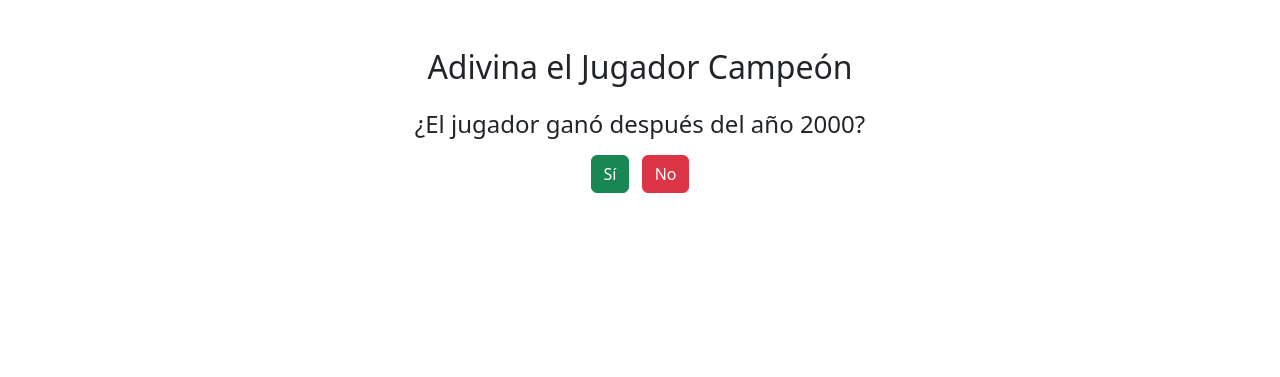
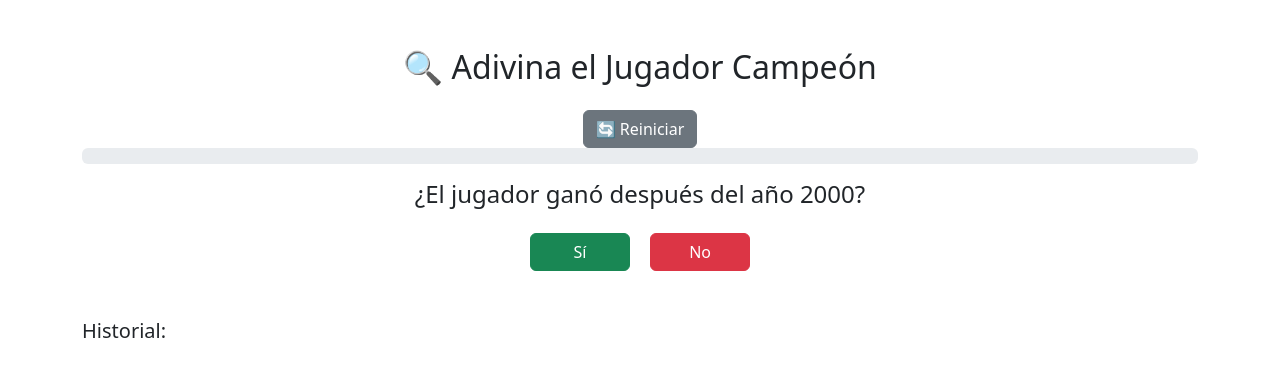
Before and after one commit to AEmorales00/adivinador_jugadores, a Flask app: page / in a window 1280 px wide. Shown: the top 377 px of the page. Run offline with Flask 3, Linux system fonts and the light colour scheme.

Commit message:
chore: Ampliar banco de preguntas y mejorar flujo de la aplicación

```diff
--- a/app.py
+++ b/app.py
@@ -15,18 +15,29 @@ def conectar_db():
         database="copa_mundial_jugadores"
     )
 
-# Banco de preguntas (puedes agregar más)
+# Banco de preguntas ampliado
 PREGUNTAS = [
     {"texto": "¿El jugador ganó después del año 2000?", "campo": "ano", "operador": ">", "valor": 2000},
+    {"texto": "¿El jugador ganó antes del año 1990?", "campo": "ano", "operador": "<", "valor": 1990},
+    {"texto": "¿El jugador ganó en el año 2010?", "campo": "ano", "operador": "=", "valor": 2010},
     {"texto": "¿El jugador es delantero?", "campo": "posicion", "operador": "=", "valor": "Delantero"},
+    {"texto": "¿El jugador es mediocampista?", "campo": "posicion", "operador": "=", "valor": "Mediocampista"},
+    {"texto": "¿El jugador es defensor?", "campo": "posicion", "operador": "=", "valor": "Defensor"},
+    {"texto": "¿El jugador es portero?", "campo": "posicion", "operador": "=", "valor": "Portero"},
     {"texto": "¿El jugador es de Brasil?", "campo": "pais", "operador": "=", "valor": "Brasil"},
+    {"texto": "¿El jugador jugó para Argentina?", "campo": "pais", "operador": "=", "valor": "Argentina"},
+    {"texto": "¿El jugador jugó para Alemania?", "campo": "pais", "operador": "=", "valor": "Alemania"},
     {"texto": "¿El equipo con el que ganó es el FC Barcelona?", "campo": "equipo", "operador": "=", "valor": "FC Barcelona"},
+    {"texto": "¿El jugador ganó con el Real Madrid?", "campo": "equipo", "operador": "=", "valor": "Real Madrid"},
+    {"texto": "¿El jugador ganó con el Bayern Múnich?", "campo": "equipo", "operador": "=", "valor": "Bayern Múnich"},
+    {"texto": "¿El jugador ganó con el PSG?", "campo": "equipo", "operador": "=", "valor": "PSG"},
 ]
 
 @app.route('/')
 def inicio():
     session['pregunta_actual'] = 0
     session['filtros'] = []
+    session['preguntas_disponibles'] = list(range(len(PREGUNTAS)))
     return render_template('index.html', pregunta=PREGUNTAS[0]['texto'])
 
 @app.route('/respuesta', methods=['POST'])
@@ -34,16 +45,19 @@ def respuesta():
     respuesta_usuario = request.json.get('respuesta')
     i = session.get('pregunta_actual', 0)
     filtros = session.get('filtros', [])
+    preguntas_disponibles = session.get('preguntas_disponibles', list(range(len(PREGUNTAS))))
+
+    pregunta_actual = PREGUNTAS[preguntas_disponibles[i]]
 
     # Guardar filtro si la respuesta fue sí
     if respuesta_usuario == 'si':
-        filtros.append(PREGUNTAS[i])
+        filtros.append(pregunta_actual)
 
     session['filtros'] = filtros
     session['pregunta_actual'] = i + 1
 
     # Si ya no hay más preguntas, hacer predicción
-    if i + 1 >= len(PREGUNTAS):
+    if i + 1 >= len(preguntas_disponibles):
         jugadores = filtrar_jugadores(filtros)
         if len(jugadores) == 1:
             return jsonify({"fin": True, "mensaje": f"¿Estás pensando en {jugadores[0]['nombre']}?"})
@@ -54,7 +68,9 @@ def respuesta():
             return jsonify({"fin": True, "mensaje": "No encontré coincidencias."})
 
     # Siguiente pregunta
-    return jsonify({"fin": False, "pregunta": PREGUNTAS[i + 1]['texto']})
+    siguiente_pregunta = PREGUNTAS[preguntas_disponibles[i + 1]]['texto']
+    session['preguntas_disponibles'] = preguntas_disponibles
+    return jsonify({"fin": False, "pregunta": siguiente_pregunta})
 
 def filtrar_jugadores(filtros):
     conn = conectar_db()
--- a/templates/index.html
+++ b/templates/index.html
@@ -6,48 +6,103 @@
     <meta name="viewport" content="width=device-width, initial-scale=1.0">
     <title>Adivina el Jugador Campeón</title>
     <link href="https://cdn.jsdelivr.net/npm/bootstrap@5.3.0/dist/css/bootstrap.min.css" rel="stylesheet">
+    <style>
+        .progreso {
+            margin-top: 10px;
+        }
+        .respuesta-btn {
+            width: 100px;
+        }
+        .fade-in {
+            animation: fadeIn 0.8s ease-in;
+        }
+        @keyframes fadeIn {
+            from { opacity: 0; }
+            to { opacity: 1; }
+        }
+    </style>
 </head>
 
 <body>
     <div class="container mt-5">
-        <h2 class="text-center">Adivina el Jugador Campeón</h2>
+        <h2 class="text-center mb-4">🔍 Adivina el Jugador Campeón</h2>
 
-        <div id="pregunta" class="mt-4 text-center">
+        <div class="text-center mb-3">
+            <div class="text-center mt-4">
+                <button class="btn btn-secondary" onclick="reiniciarJuego()">🔄 Reiniciar</button></br>
+            </div>
+            <div class="progress">
+                <div id="barraProgreso" class="progress-bar" role="progressbar" style="width: 0%">0%</div>
+            </div>
+        </div>
+        <div id="pregunta" class="text-center fade-in">
             <h4>{{ pregunta }}</h4>
-            <div class="mt-3">
-                <button class="btn btn-success me-2" onclick="enviarRespuesta('si')">Sí</button>
-                <button class="btn btn-danger" onclick="enviarRespuesta('no')">No</button>
+            <div class="mt-4">
+                <button class="btn btn-success respuesta-btn me-3" onclick="enviarRespuesta('si')">Sí</button>
+                <button class="btn btn-danger respuesta-btn" onclick="enviarRespuesta('no')">No</button>
             </div>
         </div>
 
-        <div id="resultado" class="mt-4 text-center"></div>
+        <div id="resultado" class="mt-5 text-center"></div>
+
+        <div id="historial" class="mt-4">
+            <h5>Historial:</h5>
+            <ul class="list-group" id="listaHistorial"></ul>
+        </div>
     </div>
 
     <script>
+        let preguntaIndex = 0;
+        const totalPreguntas = {{ pregunta|length if pregunta else 1 }};
+
         async function enviarRespuesta(respuesta) {
             const res = await fetch("/respuesta", {
                 method: "POST",
-                headers: {
-                    "Content-Type": "application/json"
-                },
+                headers: { "Content-Type": "application/json" },
                 body: JSON.stringify({ respuesta })
             });
             const data = await res.json();
 
+            agregarHistorial(respuesta);
+            actualizarProgreso();
+
             if (data.fin) {
                 document.getElementById("pregunta").style.display = "none";
-                document.getElementById("resultado").innerHTML = `<div class="alert alert-info">${data.mensaje}</div>`;
+                document.getElementById("resultado").innerHTML = `
+                    <div class="alert alert-info fade-in">
+                        <strong>${data.mensaje}</strong>
+                    </div>`;
             } else {
-                document.getElementById("pregunta").innerHTML = `<h4>${data.pregunta}</h4>
-                    <div class='mt-3'>
-                        <button class='btn btn-success me-2' onclick=\"enviarRespuesta('si')\">Sí</button>
-                        <button class='btn btn-danger' onclick=\"enviarRespuesta('no')\">No</button>
+                document.getElementById("pregunta").innerHTML = `
+                    <h4>${data.pregunta}</h4>
+                    <div class='mt-4'>
+                        <button class='btn btn-success respuesta-btn me-3' onclick=\"enviarRespuesta('si')\">Sí</button>
+                        <button class='btn btn-danger respuesta-btn' onclick=\"enviarRespuesta('no')\">No</button>
                     </div>`;
+                preguntaIndex++;
             }
+        }
+
+        function actualizarProgreso() {
+            const progreso = Math.min((preguntaIndex + 1) * 100 / 14, 100);
+            const barra = document.getElementById("barraProgreso");
+            barra.style.width = progreso + "%";
+            barra.textContent = Math.round(progreso) + "%";
+        }
+
+        function agregarHistorial(respuesta) {
+            const historial = document.getElementById("listaHistorial");
+            const item = document.createElement("li");
+            item.className = "list-group-item";
+            item.textContent = `Pregunta ${preguntaIndex + 1}: ${respuesta === 'si' ? 'Sí' : 'No'}`;
+            historial.appendChild(item);
+        }
+
+        function reiniciarJuego() {
+            window.location.href = "/";
         }
     </script>
 
     <script src="https://cdn.jsdelivr.net/npm/bootstrap@5.3.0/dist/js/bootstrap.bundle.min.js"></script>
 </body>
-
 </html>
```
Also changed, not shown: 1 other file.
